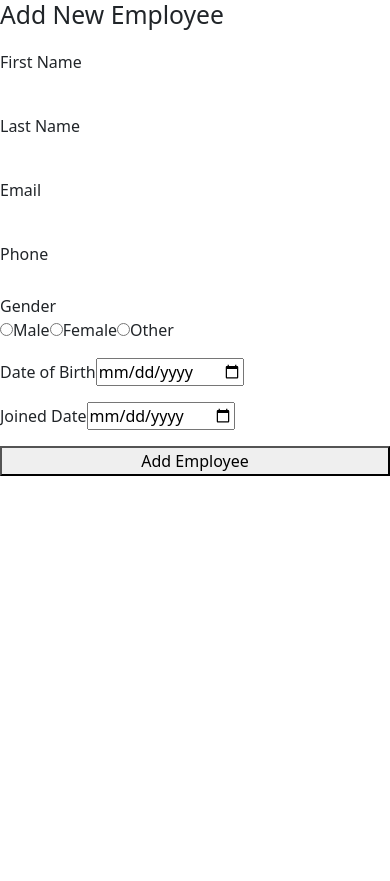
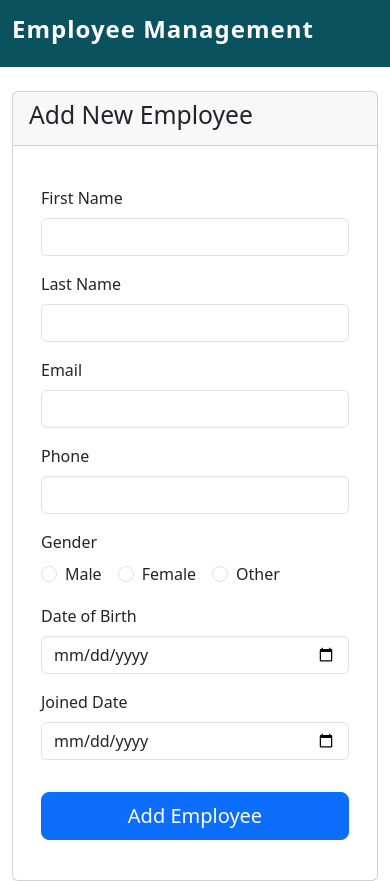
Before and after one commit to pmathulan/employee-management-system-react-ts, a React (Vite) app: page /employee/add in a window 390 px wide. Before the commit the page ends 844 px from the top, so only its background shows below. Built offline with nearby package versions, Linux system fonts and the light colour scheme.

Commit message:
UI Update: Replaced custom form with Bootstrap table for better responsiveness

```diff
--- a/src/components/FormDateField.tsx
+++ b/src/components/FormDateField.tsx
@@ -1,4 +1,4 @@
-import * as React from "react";
+import React from "react";
 import styles from "../styles/Form.module.css"; // Import CSS Modules for component-specific styling
 
 interface FormDateFieldProps {
@@ -29,21 +29,21 @@ const FormDateField: React.FC<FormDateFieldProps> = ({
   register,
 }) => (
   // Main container for the form group (label, input, error)
-  <div className={styles.formGroup}>
+  <div className="form-group">
     {/* Label for the date input, linked via htmlFor to the input's id */}
-    <label htmlFor={name} className={styles.label}>
+    <label htmlFor={name} className="form-label">
       {label}
     </label>
     {/* The actual date input element */}
     <input
       type="date" // Specifies the input type for native browser date picker UI
       id={name} // ID links the label for accessibility
+      className="form-control"
       {...register(name)} // Spreads props from the form library's register function
       // This handles value, onChange, onBlur, ref, etc.
-      className={styles.dateInput} // Apply styles from the CSS module
     />
     {/* Conditionally render the error message if the 'error' prop is provided */}
-    {error && <span className={styles.error}>{error}</span>}
+    {error && <div className="text-danger">{error}</div>}
   </div>
 );
 export default FormDateField;
--- a/src/components/FormField.tsx
+++ b/src/components/FormField.tsx
@@ -1,6 +1,4 @@
 import * as React from "react";
-import styles from "../styles/Form.module.css";
-
 interface FormFieldProps {
   label: string;
   name: string;
@@ -18,18 +16,18 @@ const FormField: React.FC<FormFieldProps> = ({
   register,
   autoComplete,
 }) => (
-  <div className={styles.formGroup}>
-    <label htmlFor={name} className={styles.label}>
+  <div className="form-group">
+    <label htmlFor={name} className="form-label">
       {label}
     </label>
     <input
       id={name}
       type={type}
-      className={styles.input}
+      className="form-control"
       autoComplete={autoComplete}
       {...register(name)}
     />
-    {error && <span className={styles.error}>{error}</span>}
+    {error && <div className="text-danger">{error}</div>}
   </div>
 );
 
--- a/src/components/FormRadioGroup.tsx
+++ b/src/components/FormRadioGroup.tsx
@@ -1,5 +1,4 @@
 import * as React from "react";
-import styles from "../styles/Form.module.css"; // Component styles
 
 // Defines a single radio button option
 interface RadioOption {
@@ -16,7 +15,7 @@ interface RadioGroupProps {
   error?: string; // Optional error message
 }
 
-// Renders a group of radio buttons with a common label and error display
+// Renders a group of radio buttons in a row with a common label and error display
 const FormRadioGroup: React.FC<RadioGroupProps> = ({
   label,
   name,
@@ -24,37 +23,28 @@ const FormRadioGroup: React.FC<RadioGroupProps> = ({
   register,
   error,
 }) => (
-  <div className={styles.formGroup}>
-    {/* Group label */}
-    <label className={styles.label} htmlFor={name}>
-      {" "}
-      {/* Link the label with the name of the radio group */}
+  <div className="form-group">
+    <label className="form-label" htmlFor={name}>
       {label}
     </label>
-    {/* Container for radio buttons */}
-    <div className={styles.radioGroup}>
-      {/* Map over options to create individual radio buttons */}
+    <div className="d-flex">
       {options.map(({ value, label: optionLabel }) => (
-        <label
-          key={value}
-          className={styles.radioLabel}
-          htmlFor={`${name}-${value}`}
-        >
-          {" "}
-          {/* Added the `htmlFor` to associate it with the radio input */}
+        <div className="form-check form-check-inline me-3" key={value}>
           <input
             type="radio"
-            id={`${name}-${value}`} // Unique ID for each radio button
-            name={name} // Same name to group the radio buttons
+            id={`${name}-${value}`}
+            name={name}
             value={value}
-            {...register(name)} // Register the group with the form library
+            className="form-check-input"
+            {...register(name)}
           />
-          {optionLabel}
-        </label>
+          <label className="form-check-label" htmlFor={`${name}-${value}`}>
+            {optionLabel}
+          </label>
+        </div>
       ))}
     </div>
-    {/* Display error if present */}
-    {error && <span className={styles.error}>{error}</span>}
+    {error && <div className="text-danger">{error}</div>}
   </div>
 );
 
--- a/src/features/employees/components/EmployeeForm.tsx
+++ b/src/features/employees/components/EmployeeForm.tsx
@@ -54,11 +54,11 @@ const EmployeeForm = ({ initialValues, onSubmit, isEdit = false }: Props) => {
   return (
     <form
       onSubmit={handleSubmit(handleFormSubmit)}
-      className={styles.form}
+      className="container my-4"
       noValidate
       role="form"
     >
-      {/* Render reusable form field components */}
+      <div className="mb-3">
         <FormField
           label="First Name"
           name="firstName"
@@ -67,6 +67,8 @@ const EmployeeForm = ({ initialValues, onSubmit, isEdit = false }: Props) => {
           error={errors.firstName?.message}
           autoComplete="given-name"
         />
+      </div>
+      <div className="mb-3">
         <FormField
           label="Last Name"
           name="lastName"
@@ -75,6 +77,8 @@ const EmployeeForm = ({ initialValues, onSubmit, isEdit = false }: Props) => {
           error={errors.lastName?.message}
           autoComplete="family-name"
         />
+      </div>
+      <div className="mb-3">
         <FormField
           label="Email"
           name="email"
@@ -83,6 +87,8 @@ const EmployeeForm = ({ initialValues, onSubmit, isEdit = false }: Props) => {
           error={errors.email?.message}
           autoComplete="email"
         />
+      </div>
+      <div className="mb-3">
         <FormField
           label="Phone"
           name="phone"
@@ -91,7 +97,8 @@ const EmployeeForm = ({ initialValues, onSubmit, isEdit = false }: Props) => {
           error={errors.phone?.message}
           autoComplete="tel"
         />
-      {/* Assumes FormRadioGroup handles registration and options mapping */}
+      </div>
+      <div className="mb-3">
         <FormRadioGroup
           label="Gender"
           name="gender"
@@ -103,24 +110,26 @@ const EmployeeForm = ({ initialValues, onSubmit, isEdit = false }: Props) => {
             { label: "Other", value: "Other" },
           ]}
         />
-      {/* Assumes FormDateField handles date input registration and validation */}
+      </div>
+      <div className="mb-3">
         <FormDateField
           label="Date of Birth"
           name="dateOfBirth"
           register={register}
           error={errors.dateOfBirth?.message}
         />
-
+      </div>
+      <div className="mb-3">
         <FormDateField
           label="Joined Date"
           name="joinedDate"
           register={register}
           error={errors.joinedDate?.message}
         />
-
+      </div>
       <button
         type="submit"
-        className={styles.button}
+        className="w-100 btn btn-primary btn-lg mt-3"
         disabled={isSubmitting} // Disable button while RHF indicates submission is in progress
       >
         {/* Show different text based on mode, indicate loading state */}
--- a/src/features/employees/pages/AddEmployeePage.tsx
+++ b/src/features/employees/pages/AddEmployeePage.tsx
@@ -5,6 +5,7 @@ import { getEmployees } from "../employeeApi"; // API utility to get current emp
 import { EmployeeFormValues } from "../types/EmployeeFormValues"; // Type for form values
 import { v4 as uuidv4 } from "uuid"; // Importing uuid for unique ID generation
 import { setEmployees } from "../employeeSlice";
+import Header from "../../../components/header";
 
 // Component to handle adding or editing an employee
 const AddEmployeePage = () => {
@@ -62,15 +63,29 @@ const AddEmployeePage = () => {
     : {};
 
   return (
-    <div>
-      <h2>{isEdit ? "Edit Employee" : "Add New Employee"}</h2>
-      {/* Render the EmployeeForm component and pass the appropriate handler */}
-      <EmployeeForm
-        initialValues={initialValues as Partial<EmployeeFormValues>} // Ensure the value is always Partial<EmployeeFormValues>
-        onSubmit={isEdit ? handleEdit : handleAdd}
-        isEdit={isEdit}
-      />
-    </div>
+    <>
+      <Header />
+      <div className="container mt-4">
+        <div className="row justify-content-center">
+          <div className="col-md-8 col-lg-6">
+            <div className="card">
+              <div className="card-header">
+                <h2 className="card-title">
+                  {isEdit ? "Edit Employee" : "Add New Employee"}
+                </h2>
+              </div>
+              <div className="card-body">
+                <EmployeeForm
+                  initialValues={initialValues as Partial<EmployeeFormValues>}
+                  onSubmit={isEdit ? handleEdit : handleAdd}
+                  isEdit={isEdit}
+                />
+              </div>
+            </div>
+          </div>
+        </div>
+      </div>
+    </>
   );
 };
 
--- /dev/null
+++ b/src/features/employees/styles/DeleteEmployeeDialog.css
@@ -0,0 +1,77 @@
+/* Fullscreen dark overlay */
+.dialog-backdrop {
+  position: fixed;
+  top: 0;
+  left: 0;
+  right: 0;
+  bottom: 0;
+  background-color: rgba(0, 0, 0, 0.4);
+  z-index: 999;
+  display: flex;
+  justify-content: center;
+  overflow-y: auto;
+  padding: 40px 16px; /* Add padding so it's not hugging the top */
+}
+
+/* Dialog box shown near top */
+.dialog {
+  background-color: #fff;
+  border-radius: 12px;
+  padding: 24px;
+  width: 100%;
+  max-width: 500px;
+  box-shadow: 0 8px 20px rgba(0, 0, 0, 0.3);
+  box-sizing: border-box;
+}
+
+/* Title */
+.dialog-title {
+  font-size: 1.5rem;
+  font-weight: 600;
+  margin-bottom: 12px;
+  text-align: center;
+}
+
+/* Content */
+.dialog-content {
+  font-size: 1rem;
+  margin-bottom: 24px;
+  text-align: center;
+}
+
+/* Buttons */
+.dialog-actions {
+  display: flex;
+  justify-content: space-between;
+  gap: 12px;
+  flex-wrap: wrap;
+}
+
+.btn {
+  padding: 10px 16px;
+  border-radius: 8px;
+  border: none;
+  cursor: pointer;
+  flex: 1;
+  min-width: 100px;
+  font-size: 14px;
+  transition: background-color 0.2s ease;
+}
+
+.cancel-btn {
+  background-color: #ccc;
+  color: #000;
+}
+
+.cancel-btn:hover {
+  background-color: #bbb;
+}
+
+.delete-btn {
+  background-color: #d32f2f;
+  color: #fff;
+}
+
+.delete-btn:hover {
+  background-color: #b71c1c;
+}
--- a/src/styles/Header.css
+++ b/src/styles/Header.css
@@ -16,6 +16,7 @@
 
   .header .logo {
     text-decoration: none;
+    cursor: pointer;
     }
 
   .header .btn-getstarted,
--- a/src/styles/variables.css
+++ b/src/styles/variables.css
@@ -26,6 +26,7 @@
   -moz-osx-font-smoothing: grayscale;
 }
 
+
 /* [data-theme="dark"] {
   --color-surface: #1e1e1e;
   --color-text-primary: #ffffff;
```
Also changed, not shown: src/styles/Form.module.css (line endings or trailing spaces). Lines whose indentation alone changed are shown as unchanged.
